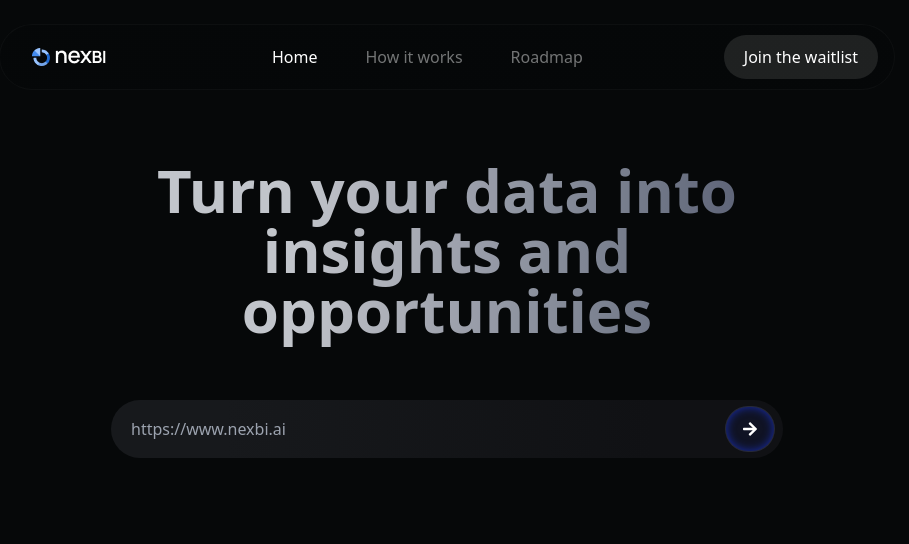
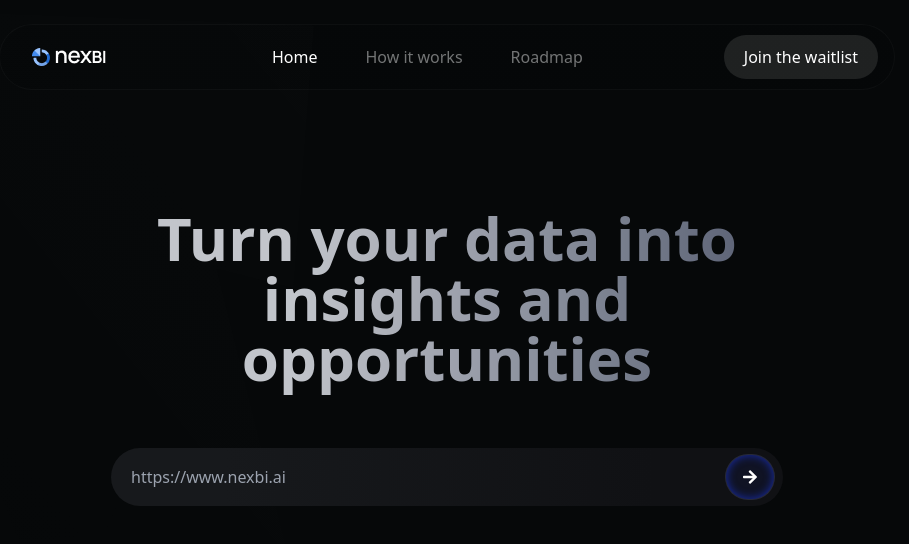
Before and after one commit to Abdullah-Official/NexBi-Landing, a React (Vite) app: page / in a window 1280 px wide. Shown: the top 544 px of the page, without its empty margins (193-1102 px from the left). Built offline with nearby package versions, Linux system fonts and the light colour scheme.

Commit message:
clip-path added for torch effect

```diff
--- a/src/App.jsx
+++ b/src/App.jsx
@@ -6,13 +6,15 @@ import StatisticsSection from "./components/StatisticsSection";
 
 function App() {
   return (
-    <div className=" bg-[#060809] min-h-screen overflow-hidden">
-      {/* Diagonal gradient */}
-      {/* <div className="absolute inset-0 bg-gradient-to-br from-white/10 to-transparent pointer-events-none"></div> */}
+    <div className="bg-[#060809] min-h-screen overflow-hidden relative">
+      {/* Light effect */}
+      <div className="fixed top-0 inset-0 pointer-events-none">
+  <div className="w-[40%] h-[399px] md:h-[80%] bg-gradient-to-bl from-[#ffffff] to-transparent opacity-[0.011] clip-torch" />
+</div>
 
       <div className="relative w-full max-w-5xl mx-auto py-4">
         <Header />
-      <div className="mt-20">
+        <div className="mt-20 md:mt-32 w-[95%] sm:w-full mx-auto">
           <HeroSection />
         </div>
         {/* <ReviewSection /> */}
@@ -24,6 +26,7 @@ function App() {
 }
 
 export default App;
+
 
 
 
--- a/src/components/HeroSection.jsx
+++ b/src/components/HeroSection.jsx
@@ -2,7 +2,7 @@ import { FaArrowRight } from "react-icons/fa";
 
 const HeroSection = () => {
   return (
-    <section className="flex flex-col items-center justify-center text-center p-12 text-white">
+    <section className="flex flex-col items-center justify-center text-center py-12 text-white">
       <h1 className="hero_heading py-4 text-3xl md:text-4xl lg:text-6xl font-bold mb-6 max-w-3xl">
         Turn your data into insights and opportunities
       </h1>
--- a/src/index.css
+++ b/src/index.css
@@ -13,3 +13,7 @@
   background-clip: text;
   text-fill-color: transparent;
 }
+
+.clip-torch {
+    clip-path: polygon(99% 4%, 95% 45%, 80% 42%, 95% 90%, 66% 69%, 49% 100%, 0 1%);
+  }
```
Lines whose indentation alone changed are shown as unchanged.
